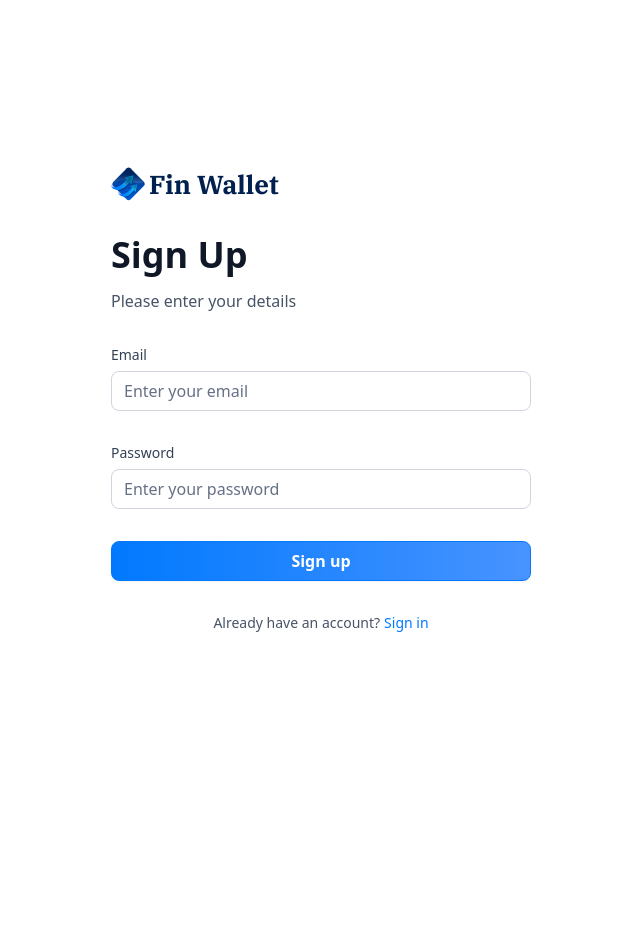
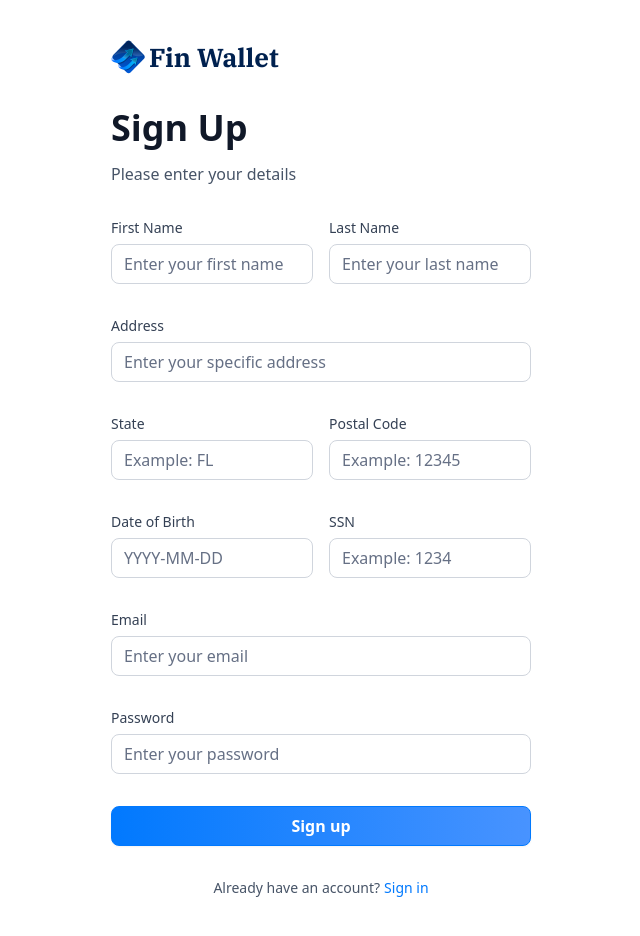
Before and after one commit to albert-gorgori/FinWallet, a Next.js app: page /sign-up in a window 1280 px wide. Shown: the whole page, without its empty margins (319-959 px from the left). Before the commit the page ends 800 px from the top, so only its background shows below. Built offline with nearby package versions, Linux system fonts and the light colour scheme.

Commit message:
Sign up form

```diff
--- a/components/AuthForm.tsx
+++ b/components/AuthForm.tsx
@@ -26,8 +26,10 @@
   const [user, setUser] = useState(null);
   const [isLoading, setIsLoading] = useState(false);
 
-  const form = useForm<z.infer<typeof authFormSchema>>({
-    resolver: zodResolver(authFormSchema),
+  const formSchema = authFormSchema(type);
+
+  const form = useForm<z.infer<typeof formSchema>>({
+    resolver: zodResolver(formSchema),
     defaultValues: {
       email: "",
       password: "",
@@ -35,7 +37,7 @@
   });
 
   // 2. Define a submit handler.
-  function onSubmit(values: z.infer<typeof authFormSchema>) {
+  function onSubmit(values: z.infer<typeof formSchema>) {
     setIsLoading(true);
     console.log(values);
     setIsLoading(false);
@@ -72,6 +74,58 @@
         <>
           <Form {...form}>
             <form onSubmit={form.handleSubmit(onSubmit)} className="space-y-8">
+              {type === "sign-up" && (
+                <>
+                  <div className="flex gap-4">
+                    <CustomInput
+                      control={form.control}
+                      name={"firstName"}
+                      label={"First Name"}
+                      placeholder={"Enter your first name"}
+                    />
+                    <CustomInput
+                      control={form.control}
+                      name={"lastName"}
+                      label={"Last Name"}
+                      placeholder={"Enter your last name"}
+                    />
+                  </div>
+                  <CustomInput
+                    control={form.control}
+                    name={"address1"}
+                    label={"Address"}
+                    placeholder={"Enter your specific address"}
+                  />
+                  <div className="flex gap-4">
+                    <CustomInput
+                      control={form.control}
+                      name={"state"}
+                      label={"State"}
+                      placeholder={"Example: FL"}
+                    />
+                    <CustomInput
+                      control={form.control}
+                      name={"postalCode"}
+                      label={"Postal Code"}
+                      placeholder={"Example: 12345"}
+                    />
+                  </div>
+                  <div className="flex gap-4">
+                    <CustomInput
+                      control={form.control}
+                      name={"dateOfBirth"}
+                      label={"Date of Birth"}
+                      placeholder={"YYYY-MM-DD"}
+                    />
+                    <CustomInput
+                      control={form.control}
+                      name={"ssn"}
+                      label={"SSN"}
+                      placeholder={"Example: 1234"}
+                    />
+                  </div>
+                </>
+              )}
               <CustomInput
                 control={form.control}
                 name={"email"}
--- a/components/CustomInput.tsx
+++ b/components/CustomInput.tsx
@@ -5,9 +5,10 @@
 import { z } from "zod";
 import { authFormSchema } from "@/lib/utils";
 
+const formSchema = authFormSchema("sign-up");
 interface CustomInputProps {
-  control: Control<z.infer<typeof authFormSchema>>;
-  name: FieldPath<z.infer<typeof authFormSchema>>;
+  control: Control<z.infer<typeof formSchema>>;
+  name: FieldPath<z.infer<typeof formSchema>>;
   label: string;
   placeholder: string;
 }
--- a/lib/utils.ts
+++ b/lib/utils.ts
@@ -195,15 +195,23 @@
   return date > twoDaysAgo ? "Processing" : "Success";
 };
 
-
-export const authFormSchema = z.object({
+export const authFormSchema = (type: string) =>
+  z.object({
+    //both sign in and sign up
     email: z.string().email({
       message: "Please enter a valid email address.",
-  }),
-  username: z.string().min(3, {
-    message: "Username must be at least 3 characters long.",
     }),
     password: z.string().min(8, {
       message: "Password must be at least 8 characters long.",
     }),
+    //sign up fields
+    firstName: type === "sign-in" ? z.string().optional() : z.string().min(3),
+    lastName: type === "sign-in" ? z.string().optional() : z.string().min(3),
+    address1: type === "sign-in" ? z.string().optional() : z.string().max(50),
+    state:
+      type === "sign-in" ? z.string().optional() : z.string().min(2).max(2),
+    postalCode:
+      type === "sign-in" ? z.string().optional() : z.string().min(3).max(6),
+    dateOfBirth: type === "sign-in" ? z.string().optional() : z.string().min(3),
+    ssn: type === "sign-in" ? z.string().optional() : z.string().min(3),
   });
```
Lines whose indentation alone changed are shown as unchanged.
